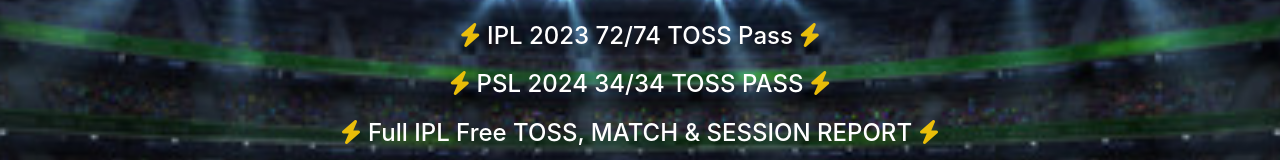
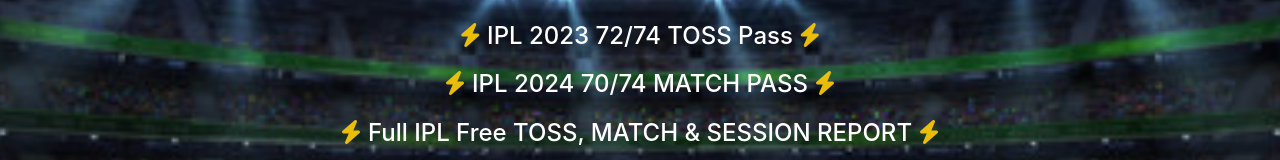
Before and after one commit to developerking005/Vicky-bhai, a plain HTML site: page index.html in a window 1280 px wide. Shown: the part 345-505 px from the top of the page. Drawn offline with nearby package versions, Linux system fonts and the light colour scheme.

Commit message:
Update index.html

```diff
--- a/index.html
+++ b/index.html
@@ -43,7 +43,7 @@
 
             <h4 class="otherDataMain"> <i class="fa-solid fa-bolt"  style="color: rgba(246, 198, 7, 0.947);"></i> BACK-TO-BACK 60/60 TOSS PASS <i class="fa-solid fa-bolt"  style="color: rgba(246, 198, 7, 0.947);"></i></h4>
             <h4 class="otherData"> <i class="fa-solid fa-bolt"  style="color: rgba(246, 198, 7, 0.947);"></i> IPL 2023 72/74 TOSS Pass <i class="fa-solid fa-bolt"  style="color: rgba(246, 198, 7, 0.947);"></i></h4>
-            <h4 class="otherData"><i class="fa-solid fa-bolt"  style="color: rgba(246, 198, 7, 0.947);"></i> PSL 2024 34/34 TOSS PASS <i class="fa-solid fa-bolt"  style="color: rgba(246, 198, 7, 0.947);"></i></h4>
+            <h4 class="otherData"><i class="fa-solid fa-bolt"  style="color: rgba(246, 198, 7, 0.947);"></i> IPL 2024 70/74 MATCH PASS <i class="fa-solid fa-bolt"  style="color: rgba(246, 198, 7, 0.947);"></i></h4>
             <h4 class="otherData"><i class="fa-solid fa-bolt"  style="color: rgba(246, 198, 7, 0.947);"></i> Full IPL Free TOSS, MATCH & SESSION REPORT <i class="fa-solid fa-bolt"  style="color: rgba(246, 198, 7, 0.947);"></i></h4>
 
             <a href="https://t.me/+wRoeP9x7-Z43MTQ1" target="_blank" class="telegram-button">
```
